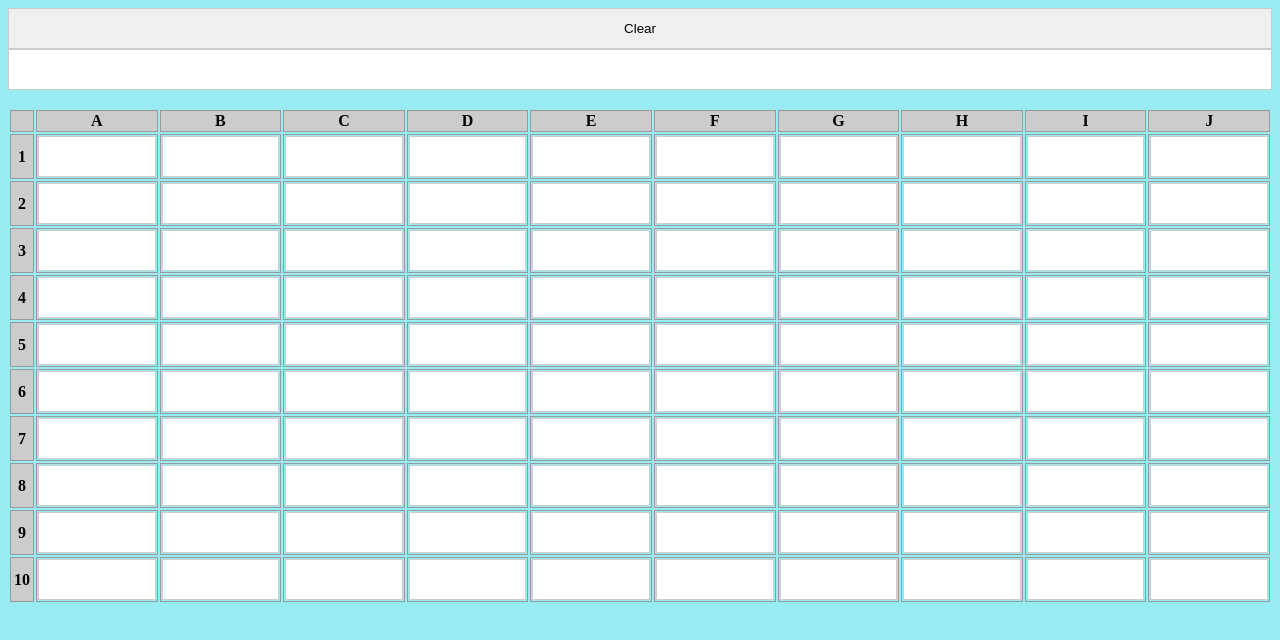
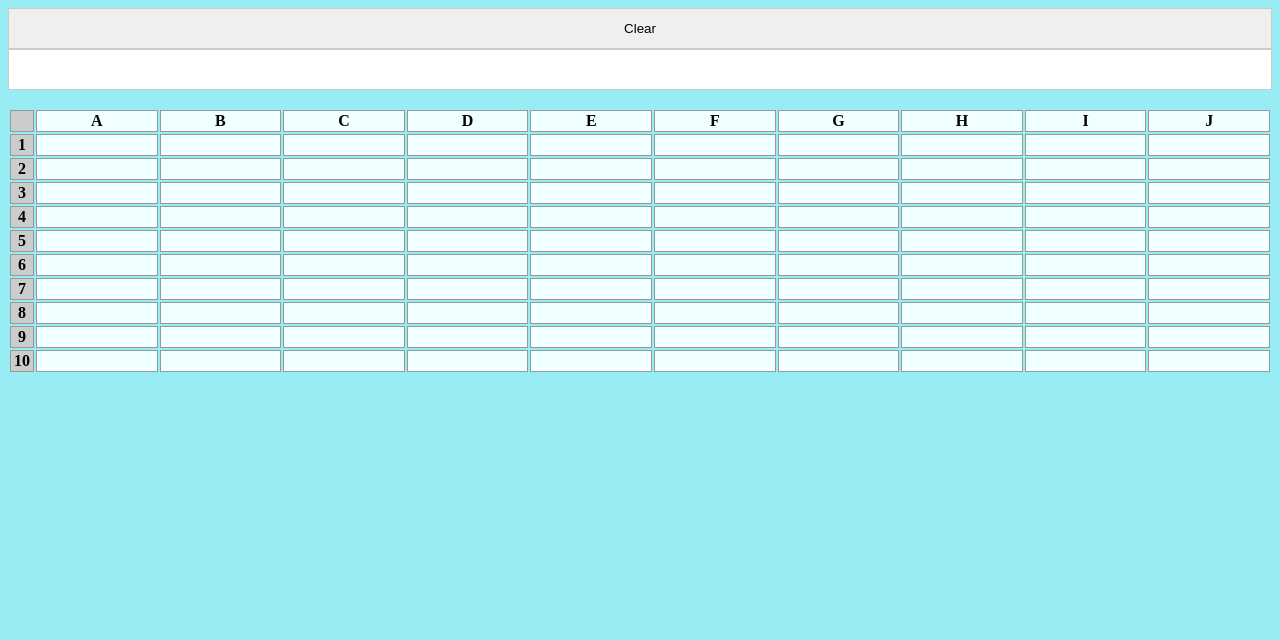
Before and after one commit to Christy-Varghese/Javascript-project, a plain HTML site: page project.html in a window 1280 px wide. Drawn offline with Linux system fonts and the light colour scheme.

Commit message:
cells created and styled

```diff
--- a/main.css
+++ b/main.css
@@ -29,6 +29,16 @@ td {
     border: 1px solid #999;
 }
 
+#SpreadsheetTable td:not(:first-child) {
+    width: 10%;
+    background-color: azure;
+}
+
+#SpreadsheetTable td:not(:first-child):hover {
+    background-color: #0b373a;
+    color: #ccc;
+}
+
 tr:first-child td,
 td:first-child {
     background-color: #ccc;
--- a/main.js
+++ b/main.js
@@ -18,26 +18,29 @@ const noOfCols = 10;
 
 // Dynamically added table
 const createSpreadSheet = () => {
-    var spreadSheet = document.getElementById("SpreadsheetTable")
-    var headerRow = spreadSheet.insertRow(-1)
-    var cornerCell = headerRow.insertCell(-1)
+    var sheetTable = document.getElementById("SpreadsheetTable")
+    var titleRow = sheetTable.insertRow(-1)
+    var cornerCell = titleRow.insertCell(-1)
 
     // Create header cells
     for (var j = 1; j <= noOfCols; j++) {
         var cellHeader = String.fromCharCode("A".charCodeAt(0) + j - 1)
-        headerRow.insertCell(-1).innerHTML = cellHeader
+        console.log(cellHeader)
+        titleRow.insertCell(-1).innerHTML = cellHeader
     }
 
     // Create data cells
     for (var i = 1; i <= noOfRows; i++) {
-        var row = spreadSheet.insertRow(-1)
-        row.insertCell(-1).innerHTML = i
+        var rowTitle = sheetTable.insertRow(-1)
+        rowTitle.insertCell(-1).innerHTML = i
 
         for (var j = 1; j <= noOfCols; j++) {
-            var letter = String.fromCharCode("A".charCodeAt(0) + j - 1)
-            row.insertCell(-1).innerHTML = "<input id='" + letter + i + "'/>"
+            var alpha = String.fromCharCode("A".charCodeAt(0) + j - 1)
+            rowTitle.insertCell(-1).innerHTML = "<td id='" + alpha + i + "'></td>"
+            console.log(alpha + i)
         }
     }
 }
 
+// Table created
 createSpreadSheet()
```
